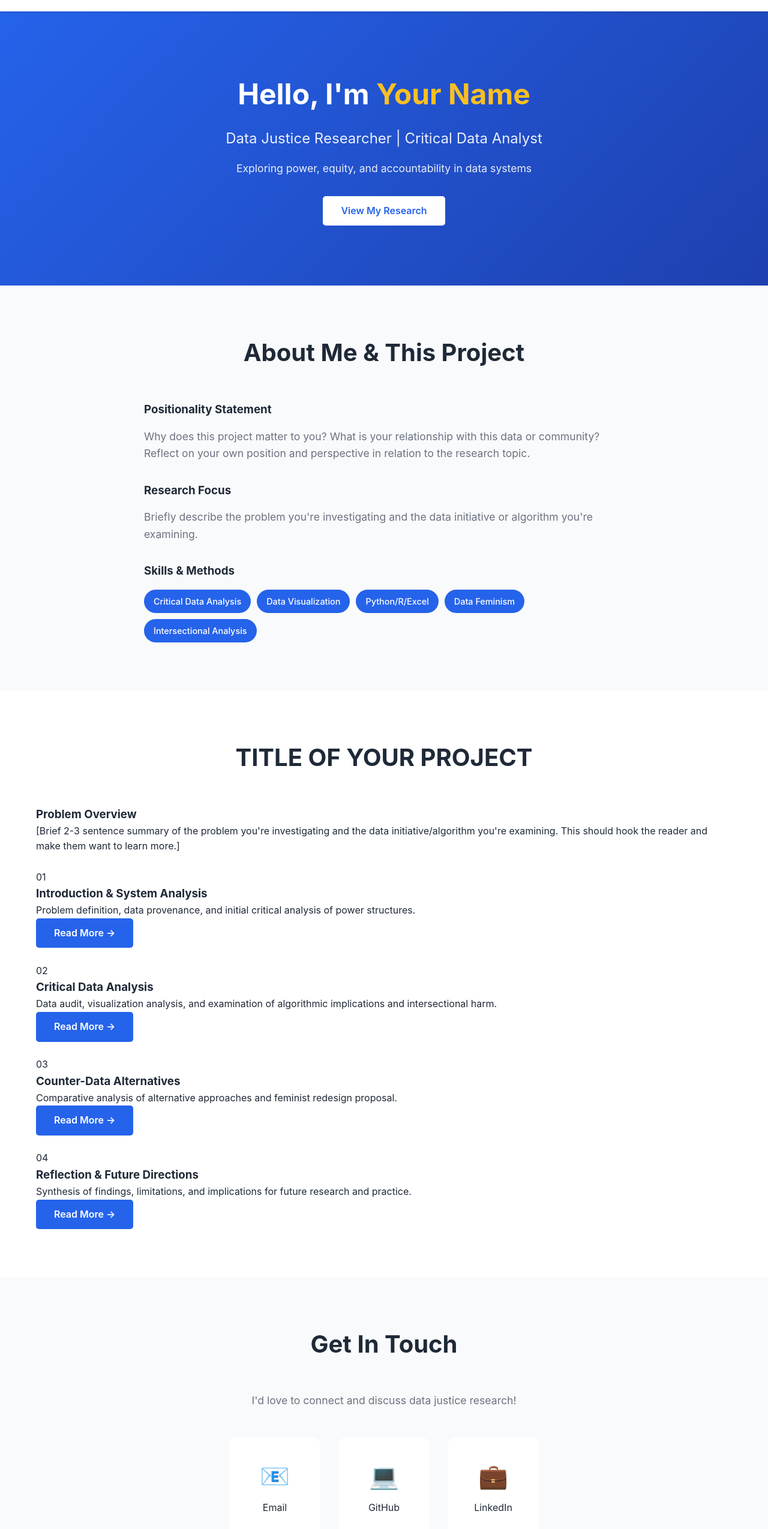
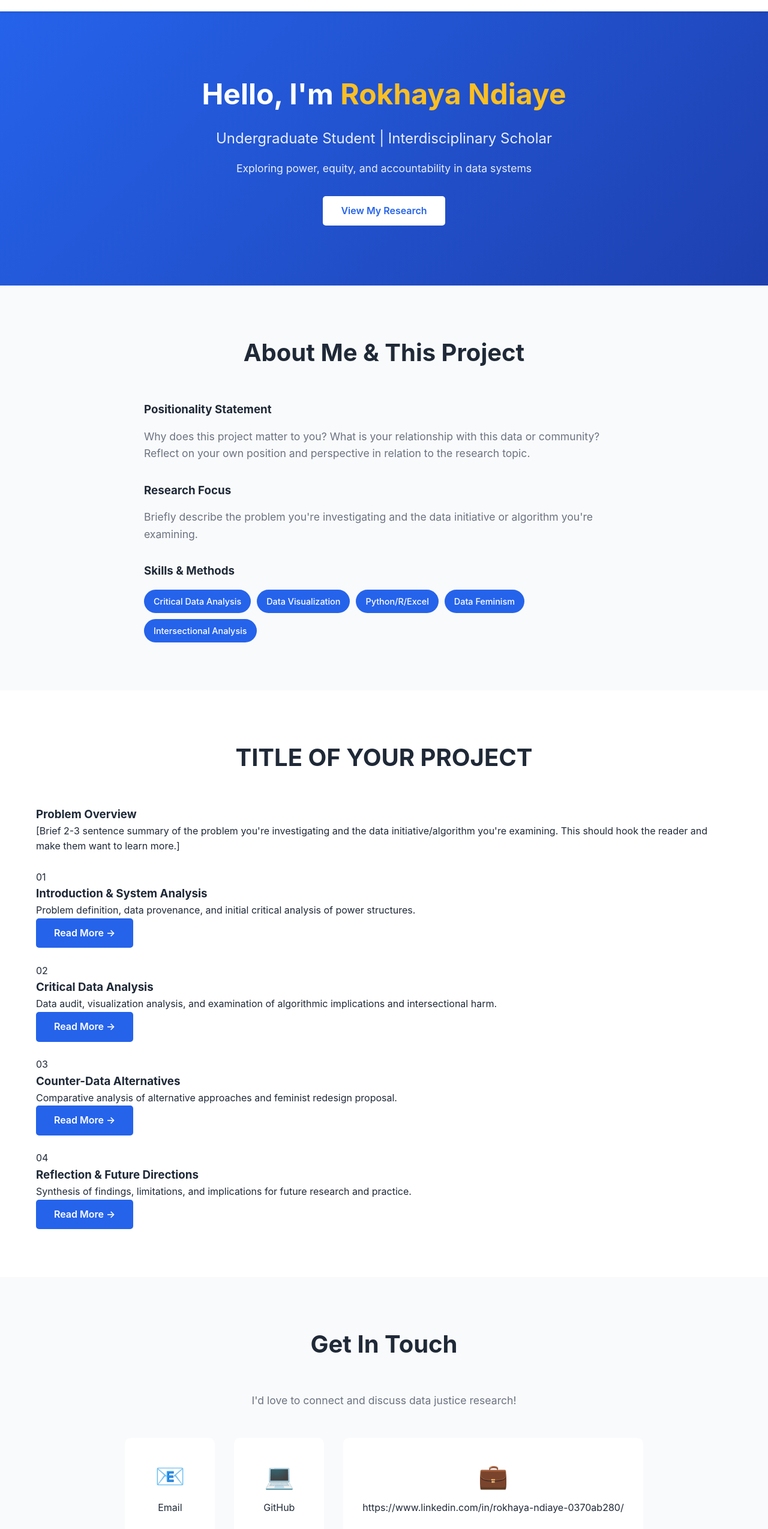
Before and after one commit to rokhayasndiaye07-a11y/Data-Feminism-1st-Proj., a plain HTML site: page index.html in a window 1280 px wide. Shown: the part 51-2600 px from the top of the page at 60% size. Drawn offline with Linux system fonts and the light colour scheme.

Commit message:
Update index.html
Changed template and added personal info to main page

```diff
--- a/index.html
+++ b/index.html
@@ -3,7 +3,7 @@
 <head>
     <meta charset="UTF-8">
     <meta name="viewport" content="width=device-width, initial-scale=1.0">
-    <title>Your Name - Data Justice Portfolio</title>
+    <title>Rokhaya Ndiaye - Data Justice Portfolio</title>
     <link rel="stylesheet" href="style.css">
 </head>
 <body>
@@ -24,8 +24,8 @@
     <section id="home" class="banner">
         <div class="container">
             <div class="banner-content">
-                <h2>Hello, I'm <span class="highlight">Your Name</span></h2>
-                <p class="subtitle">Data Justice Researcher | Critical Data Analyst</p>
+                <h2>Hello, I'm <span class="highlight">Rokhaya Ndiaye</span></h2>
+                <p class="subtitle">Undergraduate Student | Interdisciplinary Scholar</p>
                 <p class="description">Exploring power, equity, and accountability in data systems</p>
                 <a href="#project" class="btn">View My Research</a>
             </div>
@@ -136,7 +136,7 @@
                 </a>
                 <a href="https://linkedin.com/in/yourusername" target="_blank" class="contact-item">
                     <span class="icon">💼</span>
-                    <span>LinkedIn</span>
+                    <span>https://www.linkedin.com/in/rokhaya-ndiaye-0370ab280/</span>
                 </a>
             </div>
         </div>
@@ -145,7 +145,7 @@
     <!-- Footer -->
     <footer>
         <div class="container">
-            <p>&copy; 2026 Your Name. Data Justice Research Portfolio.</p>
+            <p>&copy; 2026 Rokhaya Ndiaye. Data Justice Research Portfolio.</p>
         </div>
     </footer>
 
```
